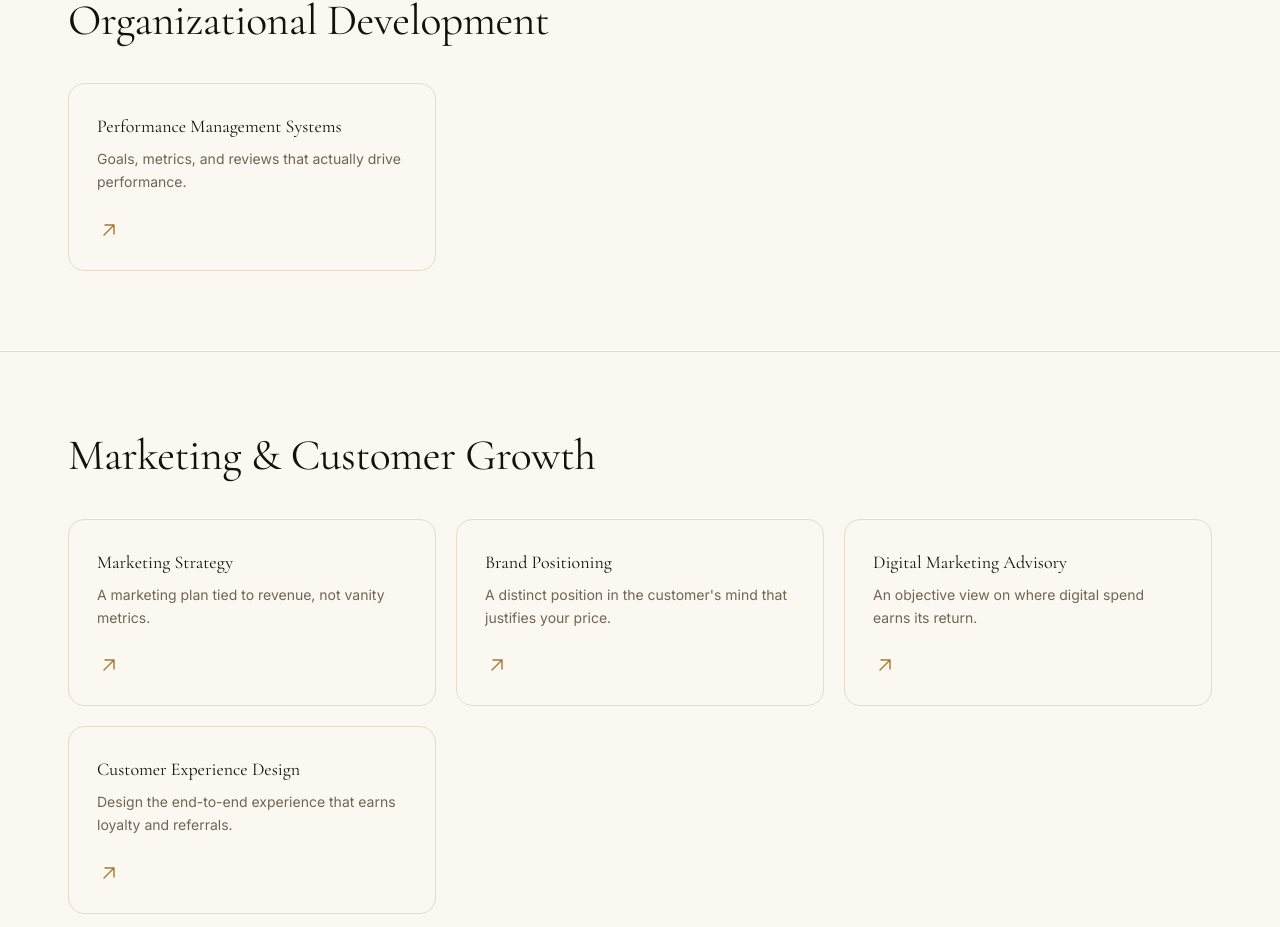
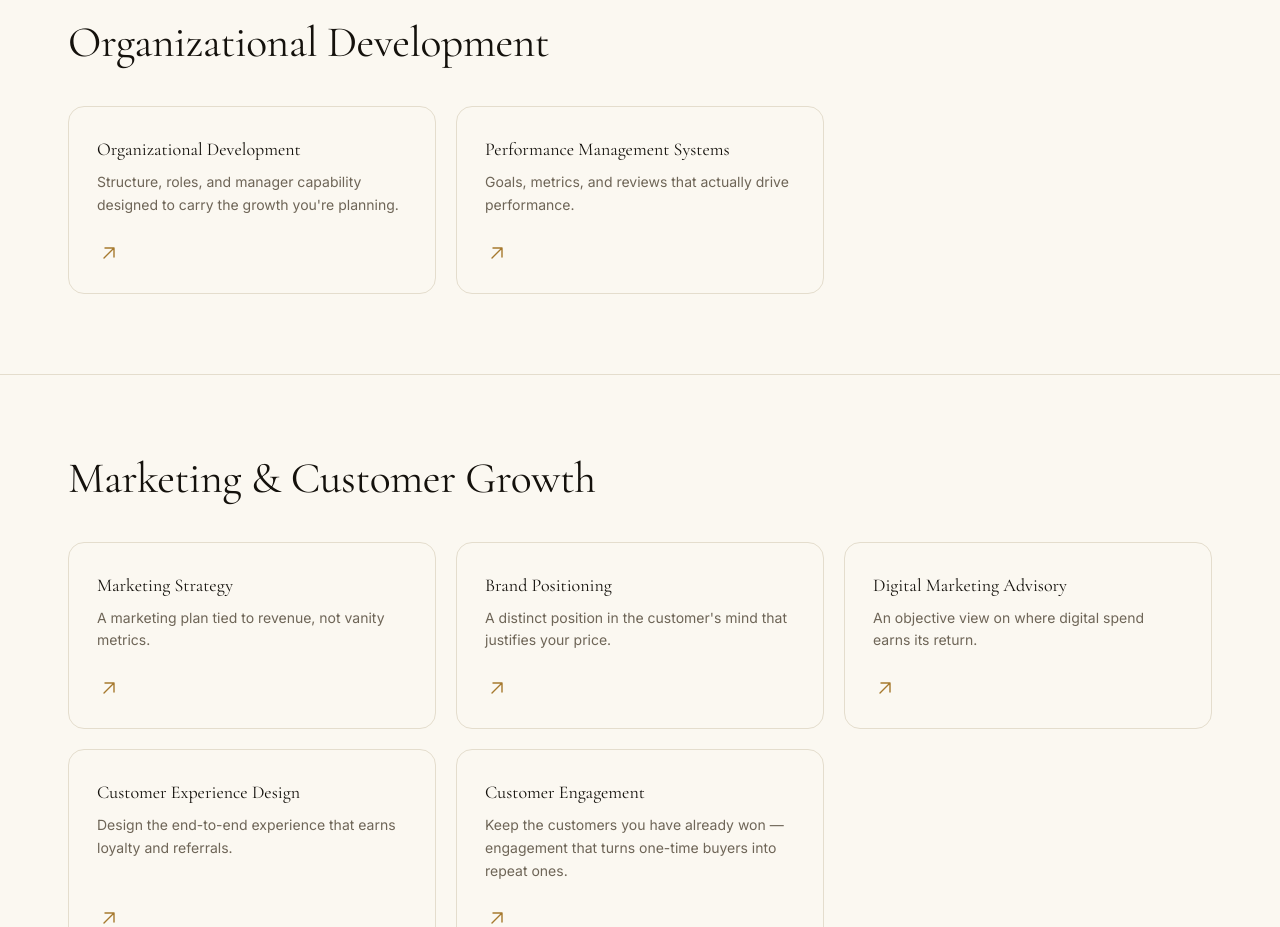
Before and after one commit to madhumitaganeshkumar123-ship-it/cupnsaucer, a Next.js app: page /services in a window 1280 px wide. Shown: the part 1873-2800 px from the top of the page. Built offline with nearby package versions, Linux system fonts and the light colour scheme.

Commit message:
Update services.ts

```diff
--- a/src/data/services.ts
+++ b/src/data/services.ts
@@ -169,6 +169,43 @@ export const services: Service[] = [
     ],
   },
   {
+    slug: "market-research-survey",
+    category: "Strategy & Growth",
+    title: "Market Survey & Research Assistance",
+    metaTitle: "Market Research & Survey | Madurai & Chennai",
+    metaDescription:
+      "Focused market research for businesses in Madurai and Chennai — competitor mapping, customer insight, and territory potential assessment, scoped to the decision you're facing.",
+    summary:
+      "Competitor mapping, customer insight, and territory assessment — evidence instead of assumption.",
+    problem:
+      "Expansion, pricing, and product decisions are often made on anecdote — what one customer said, or what a competitor appears to be doing — because real market data is expensive and slow to gather.",
+    solution:
+      "We run focused market research tailored to the decision you're facing: competitor mapping, customer and channel interviews, territory potential assessment, and category trend analysis — sized to give you a confident answer without a six-month study.",
+    methodology: [
+      "Define the decision the research needs to inform",
+      "Map competitors, pricing, and positioning in your category",
+      "Gather primary input from customers, channel, and field",
+      "Deliver findings with a clear recommendation",
+    ],
+    outcomes: [
+      "Decisions backed by evidence rather than anecdote",
+      "A clear view of competitor positioning and pricing",
+      "Territory and segment potential quantified",
+    ],
+    faqs: [
+      {
+        question: "How is this different from a full market research agency study?",
+        answer:
+          "We scope research to a specific decision rather than producing an exhaustive report, so it's faster and considerably less expensive while still being rigorous where it matters.",
+      },
+      {
+        question: "Do you cover markets outside Tamil Nadu?",
+        answer:
+          "Yes — we run territory and competitor assessments across South India, and can scope wider where needed.",
+      },
+    ],
+  },
+  {
     slug: "sales-process-design",
     category: "Sales & Distribution",
     title: "Sales Process Design",
@@ -268,6 +305,43 @@ export const services: Service[] = [
         question: "How long is a typical training program?",
         answer:
           "Most programs run as a series of half-day workshops over 3–4 weeks, reinforced with manager coaching afterward.",
+      },
+    ],
+  },
+  {
+    slug: "organizational-development",
+    category: "Organizational Development",
+    title: "Organizational Development",
+    metaTitle: "Organizational Development Consulting | Madurai",
+    metaDescription:
+      "Organizational development for growing businesses in Madurai and Chennai — structure, role clarity, decision rights, and front-line manager capability built for the next stage of growth.",
+    summary:
+      "Structure, roles, and manager capability designed to carry the growth you're planning.",
+    problem:
+      "Businesses outgrow the structure that got them here. Reporting lines blur, decisions bottleneck at the top, and front-line managers are promoted for technical skill without ever being taught to manage.",
+    solution:
+      "We assess how the organization is actually working — structure, role clarity, decision rights, and manager capability — then redesign it around where the business is going, and build the front-line management layer that has to hold it together.",
+    methodology: [
+      "Assess current structure, roles, and decision rights",
+      "Design the target operating structure for the next stage",
+      "Define role charters and lines of accountability",
+      "Build front-line manager capability and review rhythm",
+    ],
+    outcomes: [
+      "A structure that matches the strategy, not the history",
+      "Decisions made at the right level instead of escalating",
+      "Managers equipped to lead, not just to do",
+    ],
+    faqs: [
+      {
+        question: "Will this mean restructuring and letting people go?",
+        answer:
+          "Not usually. Most of the gain comes from clarifying roles, decision rights, and manager capability rather than changing headcount. Where structural change is needed, we plan it with you carefully.",
+      },
+      {
+        question: "How is this different from Performance Management Systems?",
+        answer:
+          "Organizational development sets the structure and capability. Performance management is the goal-setting and review layer that runs inside it. They work well together, and we often sequence them that way.",
       },
     ],
   },
@@ -424,6 +498,43 @@ export const services: Service[] = [
       "Higher retention and repeat business",
       "More referrals and advocacy",
       "A measurable experience standard",
+    ],
+  },
+  {
+    slug: "customer-engagement",
+    category: "Marketing & Customer Growth",
+    title: "Customer Engagement",
+    metaTitle: "Customer Engagement & Retention | Madurai & Chennai",
+    metaDescription:
+      "Customer engagement and retention processes for businesses in Madurai and Chennai — contact cadence, service recovery, and feedback loops that turn one-time buyers into repeat customers.",
+    summary:
+      "Keep the customers you have already won — engagement that turns one-time buyers into repeat ones.",
+    problem:
+      "In a competitive market, unhappy customers quietly become former customers. Most businesses spend heavily to win a customer and then have no deliberate process for keeping them.",
+    solution:
+      "We design the engagement processes that hold a customer relationship together after the sale — contact cadence, service recovery, feedback loops, and loyalty mechanics — so retention stops depending on individual goodwill and starts running on process.",
+    methodology: [
+      "Map the post-sale customer lifecycle",
+      "Identify where customers quietly disengage",
+      "Design contact cadence, recovery, and feedback processes",
+      "Set retention metrics and a review rhythm",
+    ],
+    outcomes: [
+      "Higher repeat purchase and retention",
+      "Complaints surfaced and recovered instead of lost",
+      "Retention that runs on process, not personality",
+    ],
+    faqs: [
+      {
+        question: "How is this different from Customer Experience Design?",
+        answer:
+          "Experience design shapes what the journey feels like end to end. Customer engagement is the ongoing operating rhythm that keeps the relationship alive after the sale — cadence, recovery, and feedback.",
+      },
+      {
+        question: "Do we need a CRM before this is useful?",
+        answer:
+          "No. We design the process first and fit it to whatever you already use. If a CRM turns out to be the right tool, we will help you scope it.",
+      },
     ],
   },
   {
```
